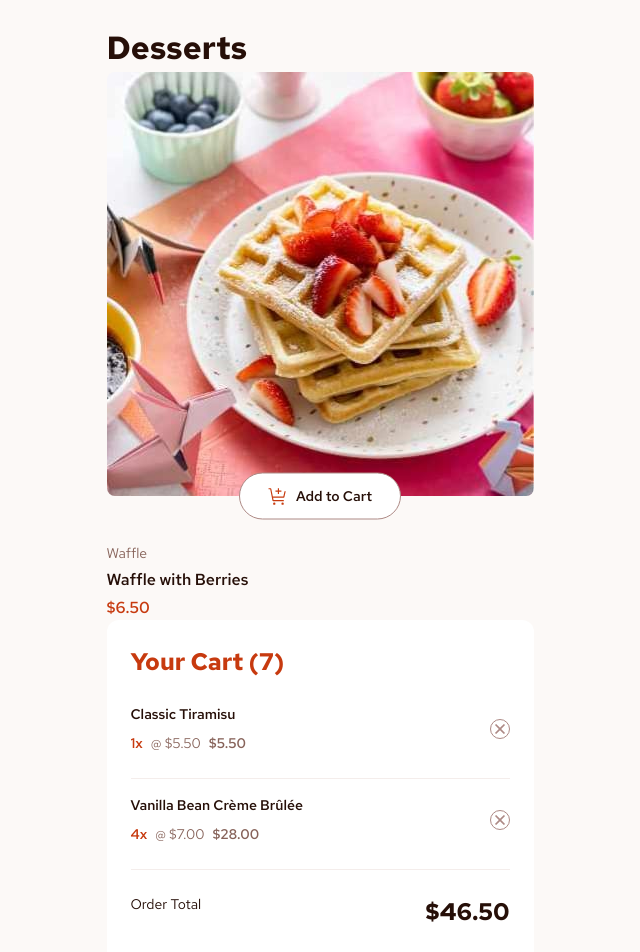
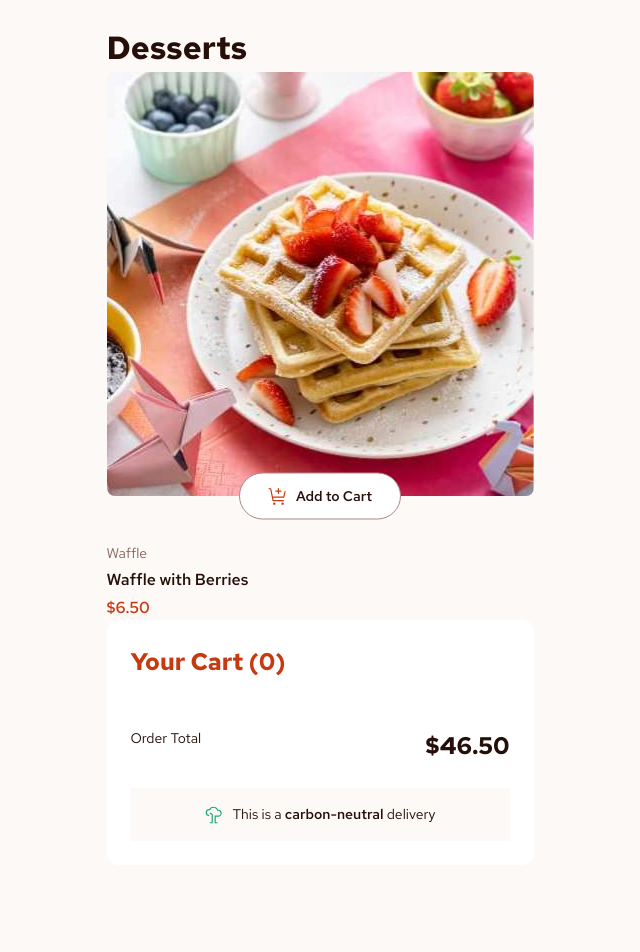
Before and after one commit to DarkstarXDD/product-card-with-list, a React (Vite) app: page / in a window 1280 px wide. Shown: the top 952 px of the page, without its empty margins (320-960 px from the left). After the commit the page ends 889 px from the top, so only its background shows below. Built offline with nearby package versions, Linux system fonts and the light colour scheme.

Commit message:
feat: render cartItems using cart state

```diff
--- a/src/components/Cart/Cart.jsx
+++ b/src/components/Cart/Cart.jsx
@@ -1,16 +1,26 @@
 import styles from "./Cart.module.css"
+
+import { useCartContext } from "./useCartContext"
 
 import CartItem from "./CartItem"
 import CarbonNeutral from "../CarbonNeutral"
 
 export default function Cart() {
+  const { cart } = useCartContext()
+
   return (
     <div className={styles.cart}>
-      <h2 className={styles.heading}>Your Cart (7)</h2>
+      <h2 className={styles.heading}>Your Cart ({cart.length})</h2>
 
       <ul className={styles.items}>
-        <CartItem name="Classic Tiramisu" quantity="1" price="5.50" />
-        <CartItem name="Vanilla Bean Crème Brûlée" quantity="4" price="7.00" />
+        {cart.map((item) => (
+          <CartItem
+            key={item.id}
+            name={item.name}
+            quantity={item.itemCount}
+            price={item.price}
+          />
+        ))}
       </ul>
 
       <p className={styles.totalPriceWrapper}>
--- a/src/components/Cart/useCartContext.js
+++ b/src/components/Cart/useCartContext.js
@@ -2,7 +2,8 @@ import { useContext } from "react"
 import { CartContext } from "./CartContext"
 
 export function useCartContext(id) {
-  const { cart, addToCart, updateItemCount } = useContext(CartContext)
+  const { cart, addToCart, updateItemCount, removeFromCart } =
+    useContext(CartContext)
 
   const item = cart.find((currentItem) => currentItem.id === id)
 
@@ -11,5 +12,6 @@ export function useCartContext(id) {
     itemCount: item ? item.itemCount : 0,
     addToCart,
     updateItemCount,
+    removeFromCart,
   }
 }
```
